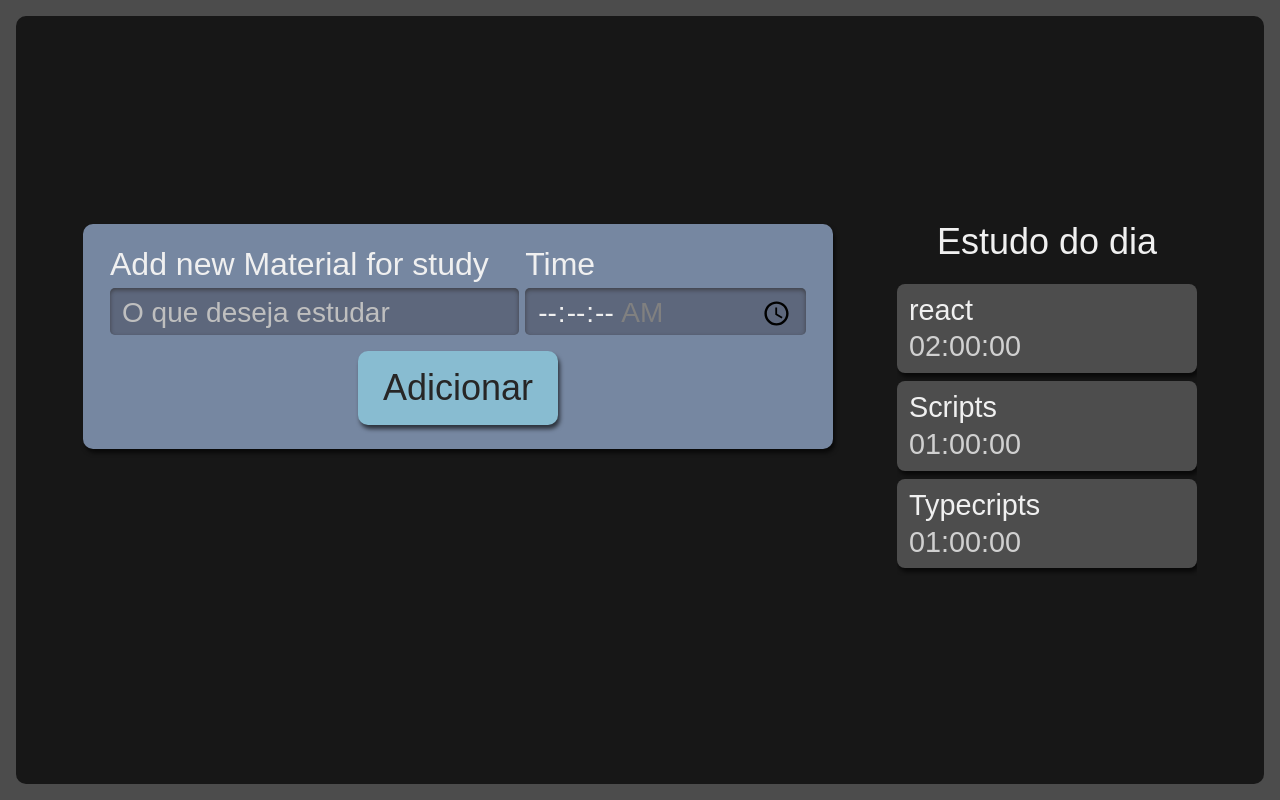
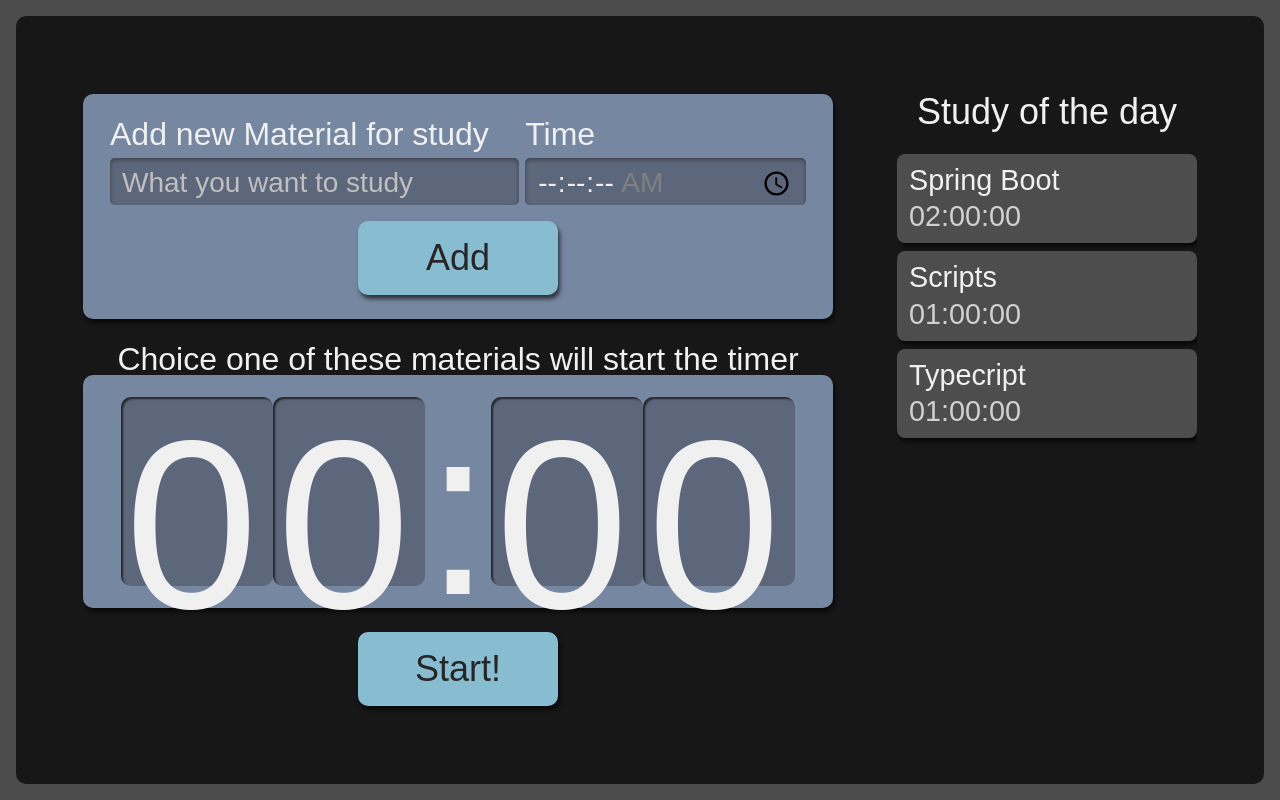
Before and after one commit to joaoricardoM/Form, a React (Create React App) app: page / in a window 1280 px wide. Built offline with nearby package versions, Linux system fonts and the light colour scheme.

Commit message:
create cronometro

```diff
--- /dev/null
+++ b/src/components/cronometro/Cronometro.module.scss
@@ -0,0 +1,59 @@
+.cronometro {
+    display: flex;
+    flex-direction: column;
+    align-items: center;
+    grid-area: cronometro;
+
+    .relogioWrapper {
+      align-items: center;
+      background-color: #7687A1;
+      border-radius: 10px;
+      box-shadow: 2px 4px 4px #0000009F;
+      box-sizing: border-box;
+      display: flex;
+      font-size: 5rem;
+      justify-content: center;
+      margin-bottom: 24px;
+      padding: 16px 12px;
+      width: 100%;
+    }
+
+    .titulo {
+      font-size: 2rem;
+    }
+
+    button {
+      background-color: #88bcd1;
+      border-radius: 10px;
+      box-shadow: 2px 4px 4px #0000009F;
+      color: #272626;
+      cursor: pointer;
+      font-size: 1.25rem;
+      padding: 16px;
+      width: 150px;
+
+      &:active {
+        background-color: #7CA6B7;
+        box-shadow: 2px 2px 4px #0000009F inset;
+        cursor: auto;
+      }
+    }
+
+    @media screen and (min-width:1280px) {
+
+      .relogioWrapper{
+        font-size: 15rem;
+      }
+
+      p {
+        font-size: 2rem;
+      }
+
+      button {
+        grid-column-start: span 2;
+        justify-self: center;
+        width: 200px;
+        font-size: 2.25rem;
+      }
+    }
+  }
--- /dev/null
+++ b/src/components/cronometro/Relogio/Relogio.module.scss
@@ -0,0 +1,21 @@
+.relogioNumero{
+    background-color: #5D677C;
+    box-shadow: 2px 2px 2px #28282B inset;
+    height: 3.6rem;
+    width: 3rem;
+    padding: 8px 4px;
+    border-radius: 10px;
+
+    @media screen and (min-width:1280px){
+        height: 10.8rem;
+        width:9rem;
+    }
+}
+
+.relogioDivisao {
+    height: 4.2rem;
+
+    @media screen and (min-width:1280px){
+        height: 12.6rem;
+    }
+}
--- /dev/null
+++ b/src/components/cronometro/Relogio/index.tsx
@@ -0,0 +1,14 @@
+import style from './Relogio.module.scss'
+
+export default function Relogio() {
+    return (
+        <>
+            <span className={style.relogioNumero}>0</span>
+            <span className={style.relogioNumero}>0</span>
+            <span className={style.relogioDivisao}>:</span>
+            <span className={style.relogioNumero}>0</span>
+            <span className={style.relogioNumero}>0</span>
+        </>
+    )
+
+}
--- /dev/null
+++ b/src/components/cronometro/index.tsx
@@ -0,0 +1,17 @@
+import Botao from '../Button'
+import Relogio from '../cronometro/Relogio'
+import style from './Cronometro.module.scss'
+
+export function Cronometro(){
+    return (
+        <div className={style.cronometro}>
+            <p className={style.titulo}> Choice one of these materials will start the timer</p>
+            <div className={style.relogioWrapper}>
+            <Relogio/>
+            </div>
+            <Botao>
+                Start!
+            </Botao>
+        </div>
+    )
+}
--- a/src/components/formulario/index.tsx
+++ b/src/components/formulario/index.tsx
@@ -11,7 +11,7 @@
                     <label htmlFor="Tarefa">
                        Add new Material for study
                     </label>
-                    <input type="text" name="tarefa" id="tarefa" placeholder="O que deseja estudar" required />
+                    <input type="text" name="tarefa" id="tarefa" placeholder="What you want to study" required />
                 </div>
                 <div className={style.inputContainer}>
                     <label htmlFor="Tempo">
@@ -19,7 +19,7 @@
                     </label>
                     <input type="time" step="1" name="tempo" id="tempo" min="00:00:00" max="01:30:00" />
                 </div>
-                <Botao> Adicionar </Botao>
+                <Botao> Add </Botao>
             </form>
         )
     }
--- a/src/components/lista/index.tsx
+++ b/src/components/lista/index.tsx
@@ -1,29 +1,29 @@
-import React from 'react';
+import React, { useState } from 'react';
 import style from './lista.module.scss'
 import Item from './item'
 
 function Lista() {
-    const tarefa = [{
-        tarefa:'react',
+    const [tarefas, setTarefas] = useState([{
+        tarefa: 'Spring Boot',
         tempo: '02:00:00'
     }, {
-        tarefa:'Scripts',
+        tarefa: 'Scripts',
         tempo: '01:00:00'
-    },{
-        tarefa:'Typecripts',
+    }, {
+        tarefa: 'Typecript',
         tempo: '01:00:00'
-    }]
+    }]);
 
     return (
         <aside className={style.listaTarefas}>
-            <h2> Estudo do dia </h2>
+            <h2 onClick={() =>  setTarefas([...tarefas, { tarefa: "Estudar Estudo", tempo: "05:00:00" }])}> Study of the day </h2>
             <ul>
-                {tarefa.map((item, index) => (
+                {tarefas.map((item, index) => (
                     <Item
                         key={index}
                         {...item}
                     />
-                ) )}
+                ))}
             </ul>
         </aside>
     )
--- a/src/pages/App.tsx
+++ b/src/pages/App.tsx
@@ -1,4 +1,5 @@
 import React from 'react';
+import { Cronometro } from '../components/cronometro';
 import Formulario from '../components/formulario';
 import Lista from '../components/lista'
 import style from './App.module.scss'
@@ -8,6 +9,7 @@
     <div className={style.AppStyle}>
       <Formulario />
       <Lista />
+      <Cronometro/>
     </div>
   );
 }
```
